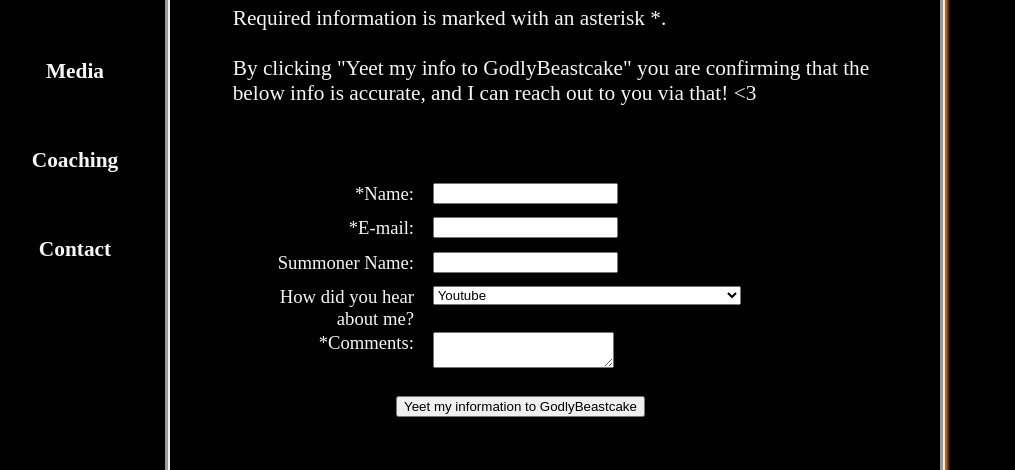
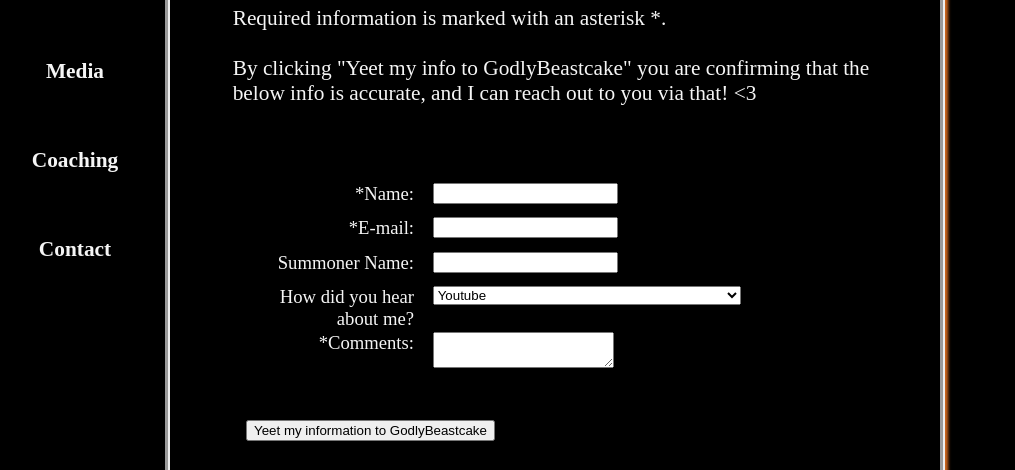
Before and after one commit to dunkoviccj23/PersonalLeagueSite, a plain HTML site: page contact.html in a window 1280 px wide. Shown: the part 319-789 px from the top of the page, without its empty margins (175-1190 px from the left). Drawn offline with Linux system fonts and the light colour scheme.

Commit message:
2nd commit

```diff
--- a/gbstyle.css
+++ b/gbstyle.css
@@ -143,7 +143,7 @@
 }
 
 button[type="submit"] {
-    margin-left: 150px
+    margin-top: 26px;
 }
 
 form {
```
Also changed, not shown: media.html (+1 -1 lines).
